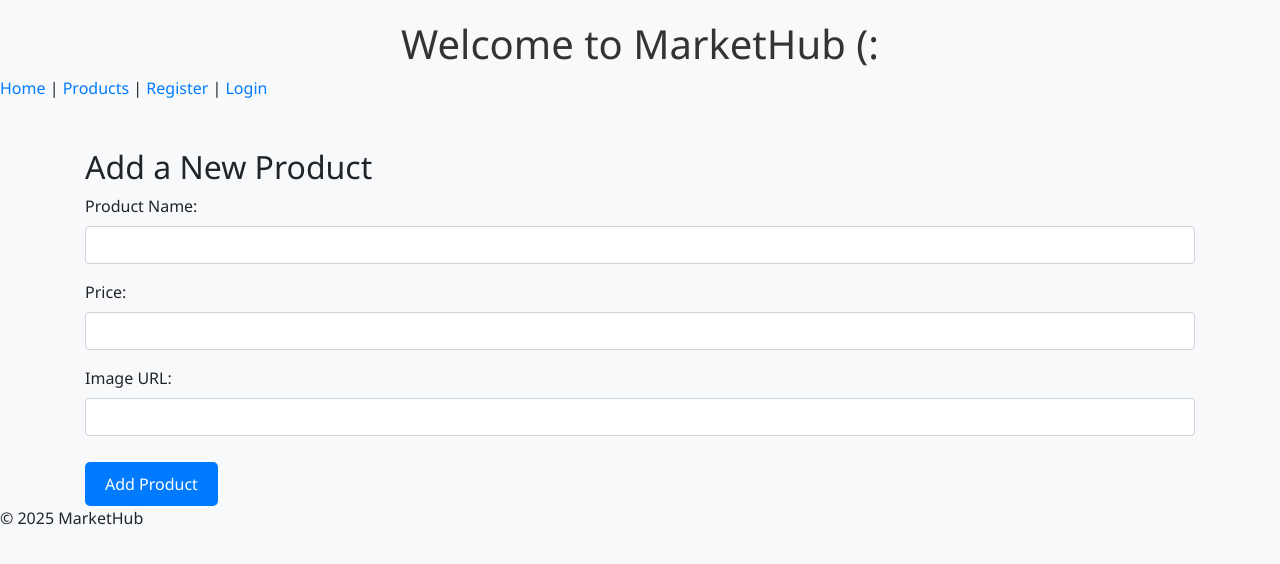
After one commit to elonavr/MarketHub_PROJECT, a Flask app: page /products/add in a window 1280 px wide. The commit adds this page. Shown: the top 564 px of the page. Run offline with Flask 3, Linux system fonts and the light colour scheme; some libraries are stand-ins or nearby versions.

```diff
--- a/app.py
+++ b/app.py
@@ -1,8 +1,12 @@
-from flask import Flask, request, jsonify, render_template, redirect, url_for
+from flask import Flask, request, jsonify, render_template, redirect, url_for, session, flash
+from werkzeug.security import generate_password_hash, check_password_hash
 from db import db
 
 # Flask app initialization
-app = Flask(__name__)
+app = Flask(__name__, template_folder="frontend/templates")
+
+app.secret_key = "your_secret_key"  # מפתח הצפנה לניהול session
+
 
 # Database configuration for PostgreSQL
 app.config['SQLALCHEMY_DATABASE_URI'] = 'postgresql://postgres:admin@localhost:5432/MarketHub'
@@ -24,51 +28,233 @@
 # -------------------------
 
 # Home Page
-@app.route('/')
-def home():
-    return render_template('home.html')
+@app.route("/")
+def index():
+    return render_template("index.html")
 
-# Products Page (Display all products)
+# login
+@app.route("/login", methods=["GET", "POST"])
+def login():
+    if request.method == "POST":
+        # Retrieving the username and password from the form
+        username = request.form.get("username")
+        password = request.form.get("password")
+
+        # Query the database to find the user by username
+        user = User.query.filter_by(username=username).first()
+
+        # Check if user exists and if the password matches
+        if user and check_password_hash(user.password_hash, password):
+            # If valid, store user info in session
+            session["user_id"] = user.user_id
+            session["username"] = user.username
+            session["role"] = user.role
+            return redirect(url_for("index"))  # Redirect to the home page after successful login
+
+        # If credentials are invalid, show an error message
+        flash('Invalid username or password', 'error')
+        return redirect(url_for('login'))  # Redirect back to the login page
+
+    # If the request method is GET, render the login page
+    return render_template("login.html")
+
+
+# Logout
+@app.route("/logout")
+def logout():
+    session.clear()  # מוחק את הנתונים של המשתמש המחובר
+    return redirect(url_for("index"))
+
+# register
+@app.route("/register", methods=["GET", "POST"])
+def register():
+    if request.method == "POST":
+        username = request.form.get("username")
+        password = request.form.get("password")
+        role = request.form.get("role")
+
+        # Check if username already exists
+        existing_user = User.query.filter_by(username=username).first()
+        if existing_user:
+            return render_template("register.html", error="Username already exists")
+
+        # Create a new user with hashed password
+        new_user = User(
+            username=username,
+            role=role
+        )
+        new_user.set_password(password)  # Encrypt the password using the set_password method
+
+        db.session.add(new_user)
+        db.session.commit()
+
+        return redirect(url_for("login"))  # After registration, redirect to the login page
+
+    return render_template("register.html")
+
+# מסלול להציג את כל המוצרים
 @app.route('/products', methods=['GET'])
 def products():
-    products_list = Product.query.all()
+    if "user_id" not in session:
+        flash("Please log in to view products.", "danger")
+        return redirect(url_for("login"))
+
+    if session["role"] == "supplier":
+        # Retrieve only products added by the logged-in supplier
+        products_list = Product.query.filter_by(supplier_id=session["user_id"]).all()
+    else:
+        # Retrieve all products for customers
+        products_list = Product.query.all()
+
     return render_template('products.html', products=products_list)
+
+# Form - Create a new product (for HTML form submission)
+@app.route('/products/add_form', methods=['POST'])  # שים לו endpoint חדש
+def add_product_form():
+    product_name = request.form.get('product_name')
+    description = request.form.get('description')
+    price = request.form.get('price')
+    stock = request.form.get('stock')
+    category = request.form.get('category')
+
+    # יצירת מוצר חדש
+    new_product = Product(
+        product_name=product_name,
+        description=description,
+        price=price,
+        stock=stock,
+        category=category
+    )
+
+    db.session.add(new_product)
+    db.session.commit()
+
+    return redirect(url_for('products'))  # לאחר הוספת המוצר, מפנה לדף המוצרים
+
+# Add product to cart (via form submission)
+@app.route('/cart/add_form', methods=['POST'])  # Endpoint חדש עבור הטופס
+def add_to_cart_form():
+    # קבלת נתונים מהטופס
+    user_id = request.form.get('user_id')
+    product_id = request.form.get('product_id')
+    quantity = request.form.get('quantity')
+
+    # testing if the user is a supplier
+    user = User.query.get(user_id)
+    if user and user.role == 'supplier':
+        flash("Sellers cannot add products to cart.", "danger")
+        return redirect(url_for('products'))  # מחזיר את המשתמש לדף המוצרים
+
+    # יצירת אובייקט Cart ויישום הנתונים
+    cart_item = Cart(user_id=user_id, product_id=product_id, quantity=quantity)
+
+    # הוספת המוצר לעגלה במסד הנתונים
+    db.session.add(cart_item)
+    db.session.commit()
+
+    return redirect(url_for('products'))  # מחזיר את המשתמש לדף המוצרים
+
+@app.route('/order', methods=['POST'])
+def create_order():
+    user_id = request.form.get('user_id')
+
+    # קבלת כל המוצרים מהעגלה עבור המשתמש
+    cart_items = Cart.query.filter_by(user_id=user_id).all()
+
+    if not cart_items:
+        return jsonify({'error': 'No items in cart'}), 400  # אם אין מוצרים בעגלה
+
+    # יצירת הזמנה חדשה
+    new_order = Order(user_id=user_id)
+    db.session.add(new_order)
+    db.session.commit()  # נשמור את ההזמנה במסד הנתונים
+
+    # הוספת כל המוצרים לעסקה בטבלת ההזמנות
+    for item in cart_items:
+        order_item = OrderItem(
+            order_id=new_order.order_id,
+            product_id=item.product_id,
+            quantity=item.quantity
+        )
+        db.session.add(order_item)
+
+    # נמחק את המוצרים מהעגלה לאחר ביצוע ההזמנה
+    db.session.query(Cart).filter_by(user_id=user_id).delete()
+    db.session.commit()
+
+    return jsonify({'message': 'Order placed successfully', 'order_id': new_order.order_id}), 201
+
+
+@app.route('/order/<int:order_id>', methods=['GET'])
+def view_order(order_id):
+    # שליפת ההזמנה על פי מזהה ההזמנה
+    order = Order.query.get_or_404(order_id)
+
+    # שליפת פרטי ההזמנה
+    order_details = OrderDetail.query.filter_by(order_id=order_id).all()
+
+    # סך ההזמנה (אם רוצים לחשב אותו)
+    total_amount = sum(item.quantity * item.price for item in order_details)
+
+    # שלח את הנתונים לדף HTML
+    return render_template('order.html', order=order, order_details=order_details, total_amount=total_amount)
+
+@app.route('/orders', methods=['GET'])
+def view_orders():
+    user_id = 1  # לדוגמה, זה יכול להיות מזהה המשתמש המחובר
+    orders = Order.query.filter_by(user_id=user_id).all()
+    return render_template('order_history.html', orders=orders)
+
 
 # -------------------------
 # 🔹 CRUD for Products
 # -------------------------
 
 # Create a new product (via API request)
-@app.route('/products/add', methods=['POST'])
-def add_product():
-    data = request.get_json()  # Get JSON data from the request
+@app.route('/products/add', methods=['GET', 'POST'])
+def add_product_api():
+    if request.method == "POST":
+        # Get form data
+        product_name = request.form.get('product_name')
+        description = request.form.get('description')
+        price = request.form.get('price')
+        stock = request.form.get('stock')
+        image_url = request.form.get('image_url', '')
 
-    # Validate the input data
-    if not data or 'supplier_id' not in data or 'product_name' not in data or 'price' not in data:
-        return jsonify({'error': 'supplier_id, product_name, and price are required'}), 400
+        # Ensure the user is logged in as a supplier
+        supplier_id = session.get("user_id")
+        if not supplier_id:
+            flash("Error: You must be logged in!", "danger")
+            return redirect(url_for("add_product_api"))
 
-    # Create a new product
-    new_product = Product(
-        supplier_id=data['supplier_id'],
-        product_name=data['product_name'],
-        description=data.get('description', ''),
-        price=data['price'],
-        stock=data.get('stock', 0)
-    )
+        # Create new product
+        new_product = Product(
+            supplier_id=supplier_id,  # Ensure supplier ID is saved
+            product_name=product_name,
+            description=description,
+            price=price,
+            stock=stock,
+            image_url=image_url
+        )
 
-    db.session.add(new_product)
-    db.session.commit()
+        # Save to database
+        db.session.add(new_product)
+        db.session.commit()
 
-    return jsonify({'message': 'Product created successfully'}), 201
+        flash("Product added successfully!", "success")
+        return redirect(url_for("products"))
+
+    # If GET request, render the add_product.html page
+    return render_template("add_product.html")
 
 
 # -------------------------
 # 🔹 CRUD for Cart
 # -------------------------
 
-# Add product to cart
-@app.route('/cart/add', methods=['POST'])
-def add_to_cart():
+# Add product to cart (via API request)
+@app.route('/cart/add', methods=['POST'])  # Endpoint נפרד עבור ה-API
+def add_to_cart_api():
     data = request.json
 
     # Validate if the data contains the necessary fields
@@ -88,13 +274,17 @@
     if not product:
         return jsonify({'error': 'Product not found'}), 404
 
+     # avoiding add products to the cart by suppliers
+    if user.role == 'supplier':
+        return jsonify({'error': 'Sellers cannot add products to cart'}), 403
 
-    # Add to cart
+    # הוספת המוצר לעגלה במסד הנתונים
     cart_item = Cart(user_id=user_id, product_id=product_id, quantity=quantity)
     db.session.add(cart_item)
     db.session.commit()
 
     return jsonify({'message': 'Product added to cart successfully'}), 201
+
 
 # View the cart items for a specific user
 @app.route('/cart/<int:user_id>', methods=['GET'])
@@ -186,4 +376,4 @@
 # 🔥 Running the Server
 # -------------------------
 if __name__ == "__main__":
-    app.run(host="0.0.0.0", port=8000)
+    app.run(debug=True)  # http://127.0.0.1:5000/
--- /dev/null
+++ b/frontend/static/css/js/main.js
@@ -0,0 +1,3 @@
+document.addEventListener("DOMContentLoaded", function() {
+  console.log("Frontend Loaded!");
+});
--- /dev/null
+++ b/frontend/templates/add_product.html
@@ -0,0 +1,27 @@
+{% extends "base.html" %}
+
+{% block title %}Add Product - MarketHub{% endblock %}
+
+{% block content %}
+    <div class="container mt-5">
+        <h2>Add a New Product</h2>
+        <form action="/products/add" method="post">
+            <div class="form-group">
+                <label for="product_name">Product Name:</label>
+                <input type="text" class="form-control" name="product_name" required>
+            </div>
+
+            <div class="form-group">
+                <label for="price">Price:</label>
+                <input type="number" class="form-control" name="price" step="0.01" required>
+            </div>
+
+            <div class="form-group">
+                <label for="image_url">Image URL:</label>
+                <input type="text" class="form-control" name="image_url">
+            </div>
+
+            <button type="submit" class="btn btn-primary">Add Product</button>
+        </form>
+    </div>
+{% endblock %}
--- /dev/null
+++ b/frontend/templates/base.html
@@ -0,0 +1,48 @@
+<!DOCTYPE html>
+<html lang="en">
+<head>
+    <meta charset="UTF-8">
+    <title>MarketHub</title>
+
+    <!-- Add Bootstrap CSS -->
+    <link href="https://stackpath.bootstrapcdn.com/bootstrap/4.5.2/css/bootstrap.min.css" rel="stylesheet">
+
+    <!-- Add your custom styles -->
+    <link rel="stylesheet" href="{{ url_for('static', filename='css/style.css') }}">
+
+</head>
+<body>
+
+    <!-- Your content here -->
+
+    <!-- Add Bootstrap JS (optional, for interactive components like modals or dropdowns) -->
+    <script src="https://code.jquery.com/jquery-3.5.1.slim.min.js"></script>
+    <script src="https://cdn.jsdelivr.net/npm/bootstrap@4.5.2/dist/js/bootstrap.bundle.min.js"></script>
+
+    <header>
+        <h1>Welcome to MarketHub (:</h1>
+        <nav>
+            <a href="/">Home</a> |
+            <a href="/products">Products</a> |
+            {% if "user_id" not in session %}
+                <a href="{{ url_for('register') }}">Register</a> |
+            {% endif %}
+            {% if "user_id" in session %}
+                <a href="{{ url_for('logout') }}">Logout ({{ session['username'] }})</a>
+                {% if session['role'] == 'supplier' %}
+                <a href="{{ url_for('add_product_api') }}" class="btn btn-success">Add Product</a>
+            {% endif %}            {% else %}
+                <a href="{{ url_for('login') }}">Login</a>
+            {% endif %}
+        </nav>
+    </header>
+
+    <main>
+        {% block content %}{% endblock %}
+    </main>
+
+    <footer>
+        <p>&copy; 2025 MarketHub</p>
+    </footer>
+</body>
+</html>
--- a/models/product_model.py
+++ b/models/product_model.py
@@ -11,6 +11,8 @@
     stock = db.Column(db.Integer, default=0)
     is_available = db.Column(db.Boolean, default=True)
     created_at = db.Column(db.DateTime, server_default=db.func.now())
+    image_url = db.Column(db.String(500), nullable=True)
+
 
     def __repr__(self):
         return f'<Product {self.product_name}>'
```
Also changed, not shown: frontend/templates/cart.html (added, +37 -0 lines), frontend/templates/login.html (added, +27 -0 lines), frontend/templates/order.html (added, +32 -0 lines), frontend/templates/order_history.html (added, +16 -0 lines), frontend/templates/products.html (added, +34 -0 lines), frontend/templates/register.html (added, +26 -0 lines), models/orderDetail_model.py (added, +19 -0 lines), models/user_model.py (+12 -10 lines), templates/base.html (deleted, +0 -25 lines), templates/products.html (deleted, +0 -20 lines), frontend/static/css/style.css (renamed from static/css/style.css), frontend/templates/index.html (line endings or trailing spaces).
